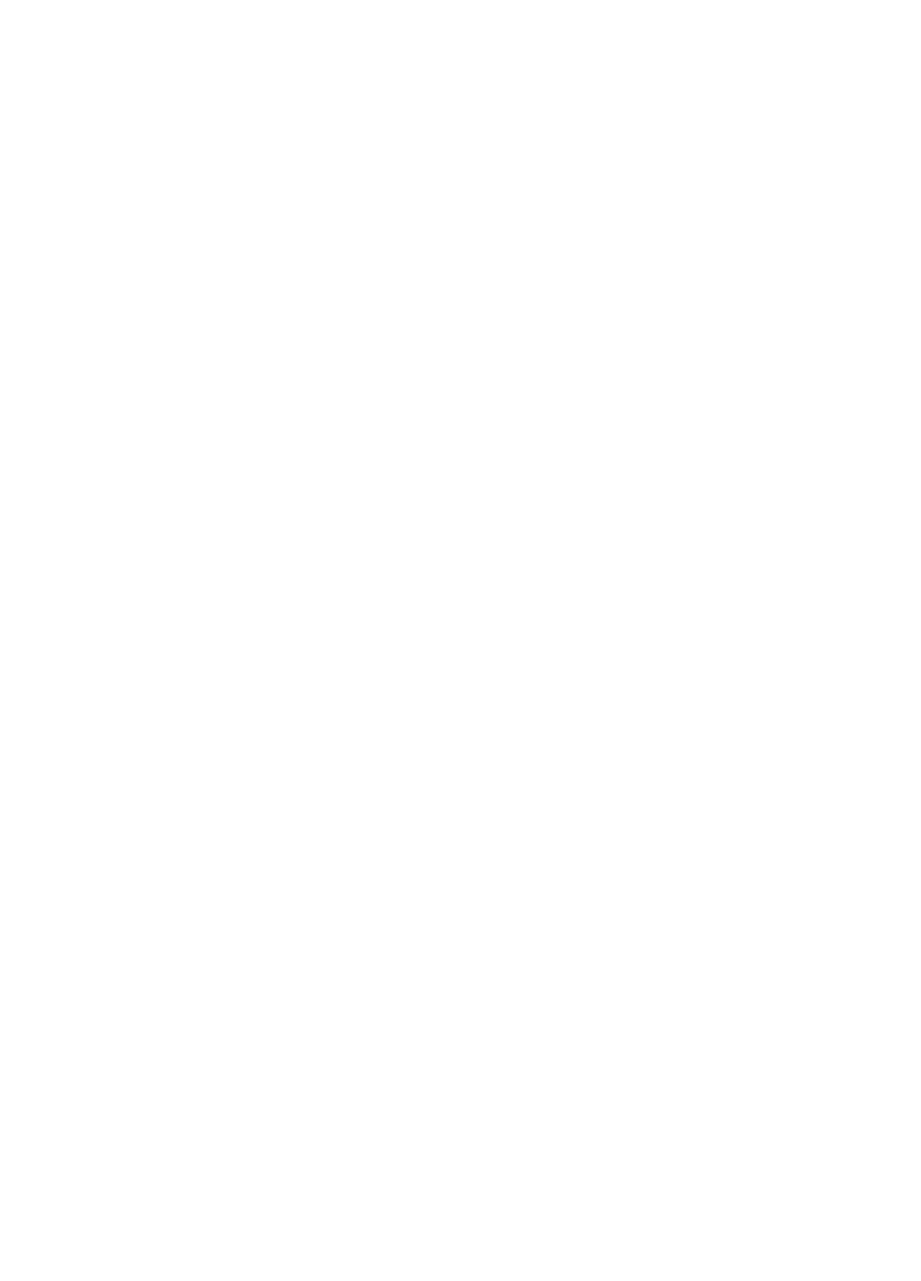
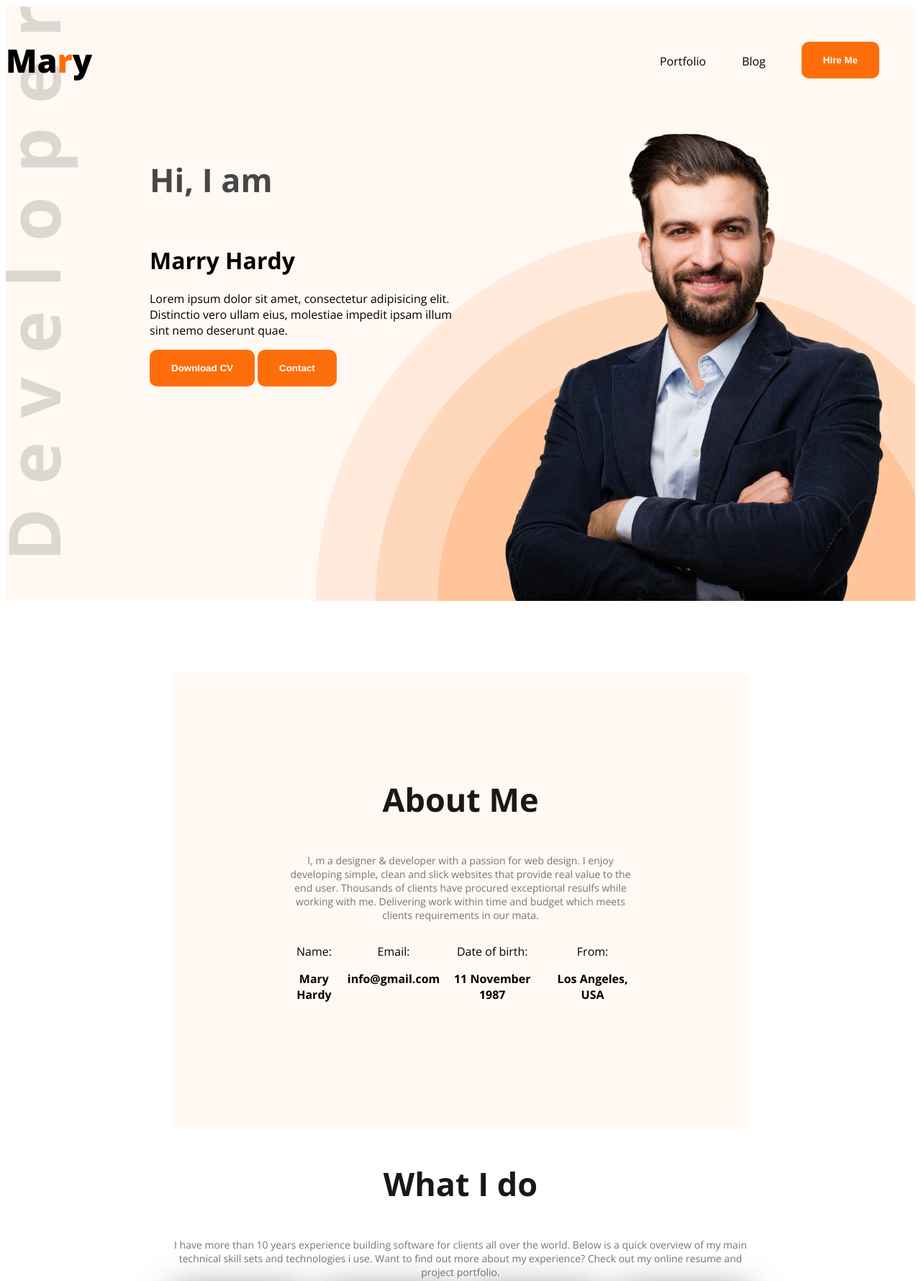
Before and after one commit to lavlurrahman/web-dev-portfolio, a plain HTML site: page index.html in a window 1280 px wide. Shown: the top 1780 px of the page at 72% size. Before the commit the page ends 800 px from the top, so only its background shows below. Drawn offline with nearby package versions, Linux system fonts and the light colour scheme.

Commit message:
added the  task

```diff
--- a/index.html
+++ b/index.html
@@ -4,17 +4,89 @@
     <meta charset="UTF-8">
     <meta name="viewport" content="width=device-width, initial-scale=1.0">
     <title>Web Developer portfolio
+    </title>
 
-    </title>
+    <link rel="preconnect" href="https://fonts.googleapis.com">
+<link rel="preconnect" href="https://fonts.gstatic.com" crossorigin>
+<link href="https://fonts.googleapis.com/css2?family=Open+Sans:ital,wght@0,300..800;1,300..800&family=Work+Sans:ital,wght@0,100..900;1,100..900&display=swap" rel="stylesheet">
+    <link rel="stylesheet" href="styles/style.css">
 </head>
-<body>
-    <header>
-
+<body class="open-sans-normal">
+    <header class="header secondary-bg">
+   <nav>
+    <h3 class="nav-title">Ma<span class="text-primary">r</span>y</h3>
+    <ul>
+        <li><a class="dark-2" href="#"></a>Portfolio</li>
+        <li><a class="dark-2"href="#"></a>Blog</li>
+        <li><a href="#"><button class="btn-primary">Hire Me</button></a></li>
+    </ul>
+   </nav>
+   <div class="banner">
+    <div class="banner-container">
+        <h4 class="banner-greeting dark-2">Hi, I am</h4>
+        <h1 class="baner-title">Marry Hardy</h1>
+        <p class="banner-description">
+            Lorem ipsum dolor sit amet, consectetur adipisicing elit. Distinctio vero ullam eius, molestiae impedit ipsam illum sint nemo deserunt quae.
+        </p>
+        <button class="btn-primary">Download CV</button>
+        <button class="btn-primary">Contact</button>
+    </div>
+    <img class="profile-pic" src="images/hardy.png">
+   </div>
     </header>
     <main>
+    <section class="about secondary-bg">
+<h3 class="section-title">About Me</h3>
+<p class="section-description">I, m a designer & developer with a passion for web design. I enjoy developing simple, clean and slick websites that provide real value to the end user. Thousands of clients have procured exceptional resulfs while working with me. Delivering work within time and budget which meets clients requirements in our mata.</p>
 
+<div class="about_items">
+    <div class="about-items">
+        <p class="item-title">Name: </p>
+        <p class="item-description"> Mary Hardy</p>
+    </div>
+    <div class="about-items">
+        <p class="item-title">Email:</p>
+        <p class="item-description">info@gmail.com</p>
+    </div>
+    <div class="about-items">
+        <p class="item-title"> Date of birth:</p>
+        <p class="item-description">11 November 1987</p>
+    </div><div class="about-items">
+        <p class="item-title"> From:</p>
+        <p class="item-description"> Los Angeles, USA</p>
+    </div>
+</div>
+    </section>
+    <!-- SKILLS -->
+     <section class="skills">
+        <h3 class="section-title text-center">What I do</h3>
+        <p class="section-description text-center">I have more than 10 years experience building software for clients all over the world. Below is a quick overview of my main technical skill sets and technologies i use. Want to find out more about my experience? Check out my online resume and project portfolio.</p>
+        <div class="skill-container">
+            <div class="skill">
+                <img src="images/icons/js.png" alt="js">
+                <h4 class="skill-title">Vanila javascript</h4>
+                <p class="skill-description">List skill/technologies here. You can change the icon above to any of the 1500+ FontAwesome 5 free icons available. Aenean commodo ligula eget dolor.</p>
+            </div>
+            <div class="skill">
+                <img src="images/icons/react.png" alt="">
+                <h4 class="skill-title">React J s</h4>
+                <p class="skill-description">List skill/technologies here. You can change the icon above to any of the 1500+ FontAwesome 5 free icons available. Aenean commodo ligula eget dolor.</p>
+            </div>
+            <div class="skill">
+                <img src="images/icons/nodejs.png" alt="">
+                <h4 class="skill-title">Node js</h4>
+                <p class="skill-description">List skill/technologies here. You can change the icon above to any of the 1500+ FontAwesome 5 free icons available. Aenean commodo ligula eget dolor.</p>
+            </div>
+            <div class="skill">
+                <img src="images/icons/mongo.png" alt="">
+                <h4 class="skill-title">Mongo Bd</h4>
+                <p class="skill-description">List skill/technologies here. You can change the icon above to any of the 1500+ FontAwesome 5 free icons available. Aenean commodo ligula eget dolor.</p>
+            </div>
+        </div>
+     </section>
     </main>
     <footer>
+
 
     </footer>
 </body>
--- /dev/null
+++ b/styles/style.css
@@ -0,0 +1,122 @@
+/* nav style */
+/* @import url('https://fonts.googleapis.com/css2?family=Open+Sans:ital,wght@0,300..800;1,300..800&family=Work+Sans:ital,wght@0,100..900;1,100..900&display=swap'); */
+
+
+
+/* // <uniquifier>: Use a unique and descriptive class name
+// <weight>: Use a value from 300 to 800 */
+
+.open-sans-normal {
+  font-family: "Open Sans", serif;
+  font-optical-sizing: auto;
+  font-style: normal;
+  font-variation-settings:
+    "wdth" 100;
+}
+
+/* shared style */
+.text-primary{
+   color:#FD6E0A;
+}
+.dark-2{
+  color:  #474747;
+}
+/* nav style */
+nav{
+    display: flex;
+    align-items: center;
+    justify-content: space-between;
+}
+.nav-title{
+    font-size:45px ;
+    font-weight: 800;
+}
+nav ul li{
+    list-style: none;
+    margin-right: 50px;
+}
+nav li a{
+    text-decoration: none;
+    font-size: 20px;
+}
+nav ul{
+    display: flex;
+    align-items: center;
+}
+.btn-primary{
+background-color: #FD6E0A;
+font-weight: bold;
+color: white;
+padding: 18px 30px;
+border-radius: 10px;
+border: none;
+}
+.banner-greeting{
+font-size: 45px;
+font-weight: 700px;
+}
+.banner-title{
+    font-size: 45px;
+    font-weight:85px ;
+}.profile-pic{
+   width: 585px;
+}.banner{
+    display: flex;
+    justify-content: space-between;
+    margin: 0 35px 0 200px;
+}
+.banner-container{
+    width:570px ;
+}
+.header{
+    background-image: url('../images/developer.png'),url(../images/header_bg.png);
+    background-repeat: no-repeat;
+    background-position: top left, bottom right;
+}
+.section-title{
+    color: #181818;
+    font-weight: 700;
+    font-size: 45px;
+}
+.section-description{
+    color: #757575;
+    font-size: 14px;
+}
+.secondary-bg{
+   background-color: #FFF8F3;
+}.about{
+    border-radius: 10px;
+    padding: 100px 150px;
+    text-align: center;
+    margin-top: 100px;
+}
+main{
+    max-width: 800px;
+    margin: 0 auto;
+}
+.about_items{
+   margin-bottom: 60px;
+    display: flex;
+    justify-content: space-around;
+
+}
+
+.item-description{
+    font-weight: bold;
+}.text-center{
+    text-align: center;
+}
+.skill-container{
+    display: flex;
+    gap: 24px;
+
+}
+/* .skill-description{
+    padding: 15px;
+}  */
+.skill{
+padding: 10px;
+border-radius: 5px;
+box-shadow: 0px 6px 50px 0px rgba(
+0,0,0, 0.6);
+}
```
